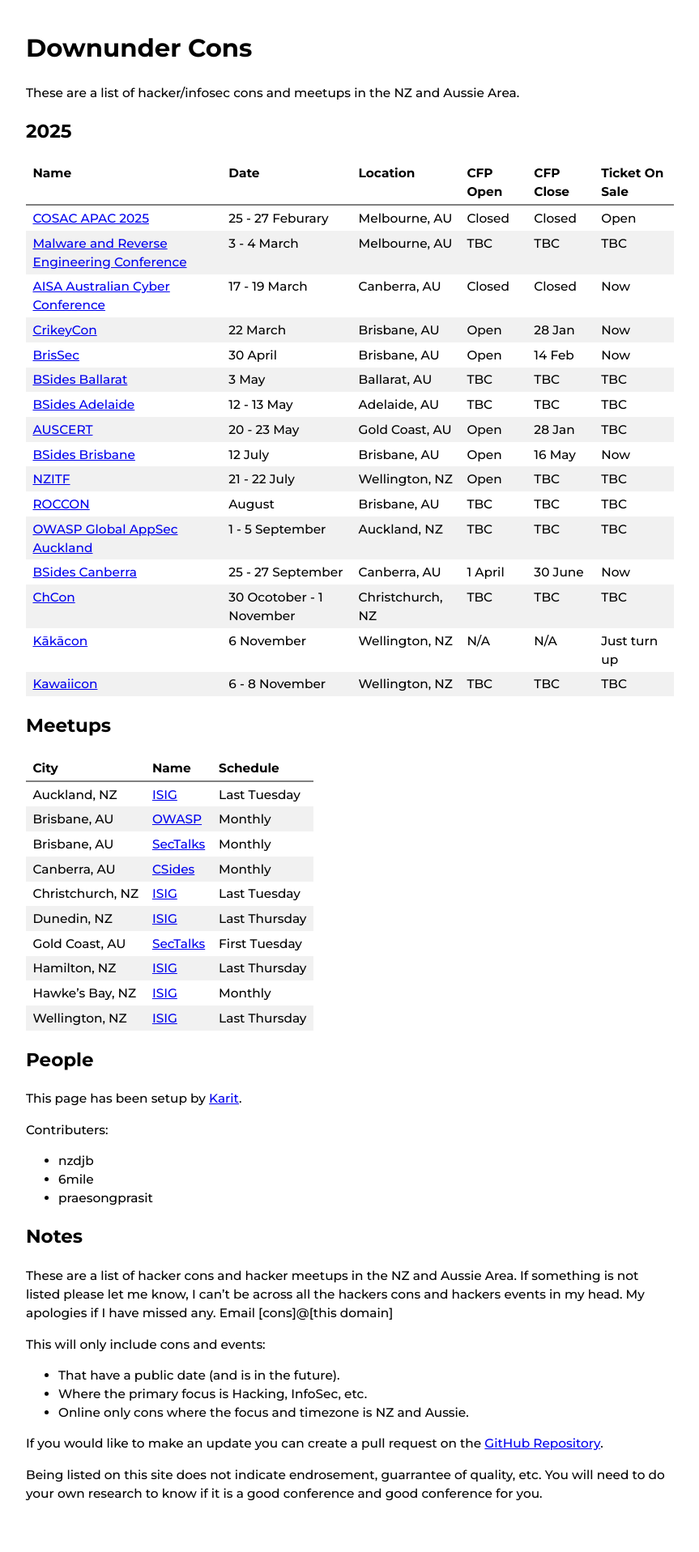
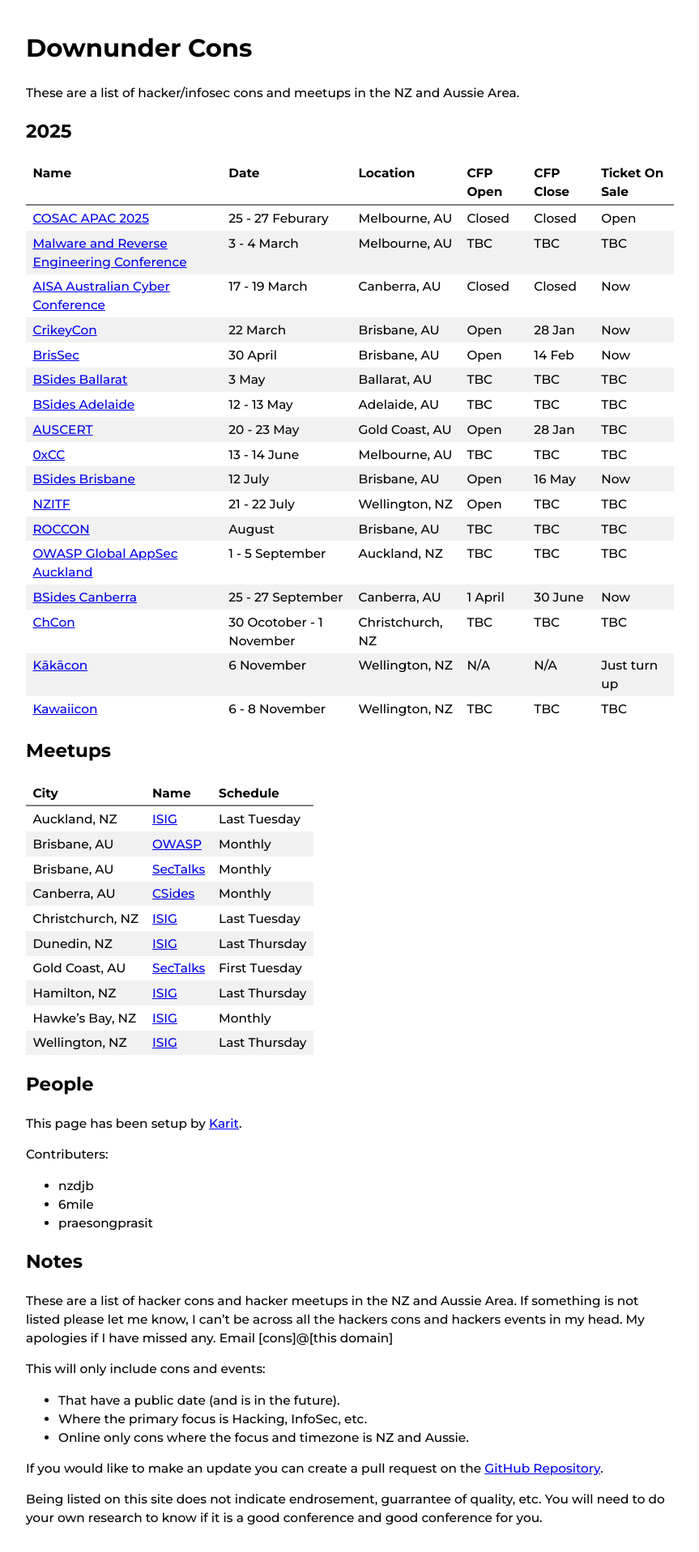
Before and after one commit to nzkarit/downundercons, a Jekyll site: the page built from index.markdown, in a window 1280 px wide. Shown: the whole page at 81% size, without its empty margins (208-1071 px from the left). Built offline with Jekyll 4.4.1, drawn with Linux system fonts in a browser that asks for light colours; before the commit the page ends 1887 px from its top, so only the background shows below that.

Commit message:
Update index.markdown

```diff
--- a/index.markdown
+++ b/index.markdown
@@ -17,6 +17,7 @@ These are a list of hacker/infosec cons and meetups in the NZ and Aussie Area.
 | [BSides Ballarat](https://federation.edu.au/icsl/icsl-conferences/bsides-ballarat) | 3 May | Ballarat, AU | TBC | TBC | TBC |
 | [BSides Adelaide](https://www.bsidesadelaide.com.au/) | 12 - 13 May | Adelaide, AU | TBC | TBC | TBC |
 | [AUSCERT](https://conference.auscert.org.au/) | 20 - 23 May | Gold Coast, AU | Open | 28 Jan | TBC |
+| [0xCC](https://0xcc.sh/) | 13 - 14 June | Melbourne, AU | TBC | TBC | TBC |
 | [BSides Brisbane](https://bsidesbrisbane.com/) | 12 July | Brisbane, AU | Open | 16 May | Now |
 | [NZITF](https://nzitf.org.nz/conference-details) | 21 - 22 July | Wellington, NZ | Open | TBC | TBC |
 | [ROCCON](https://www.realmsofcyber.com/) | August | Brisbane, AU | TBC | TBC | TBC |
```
